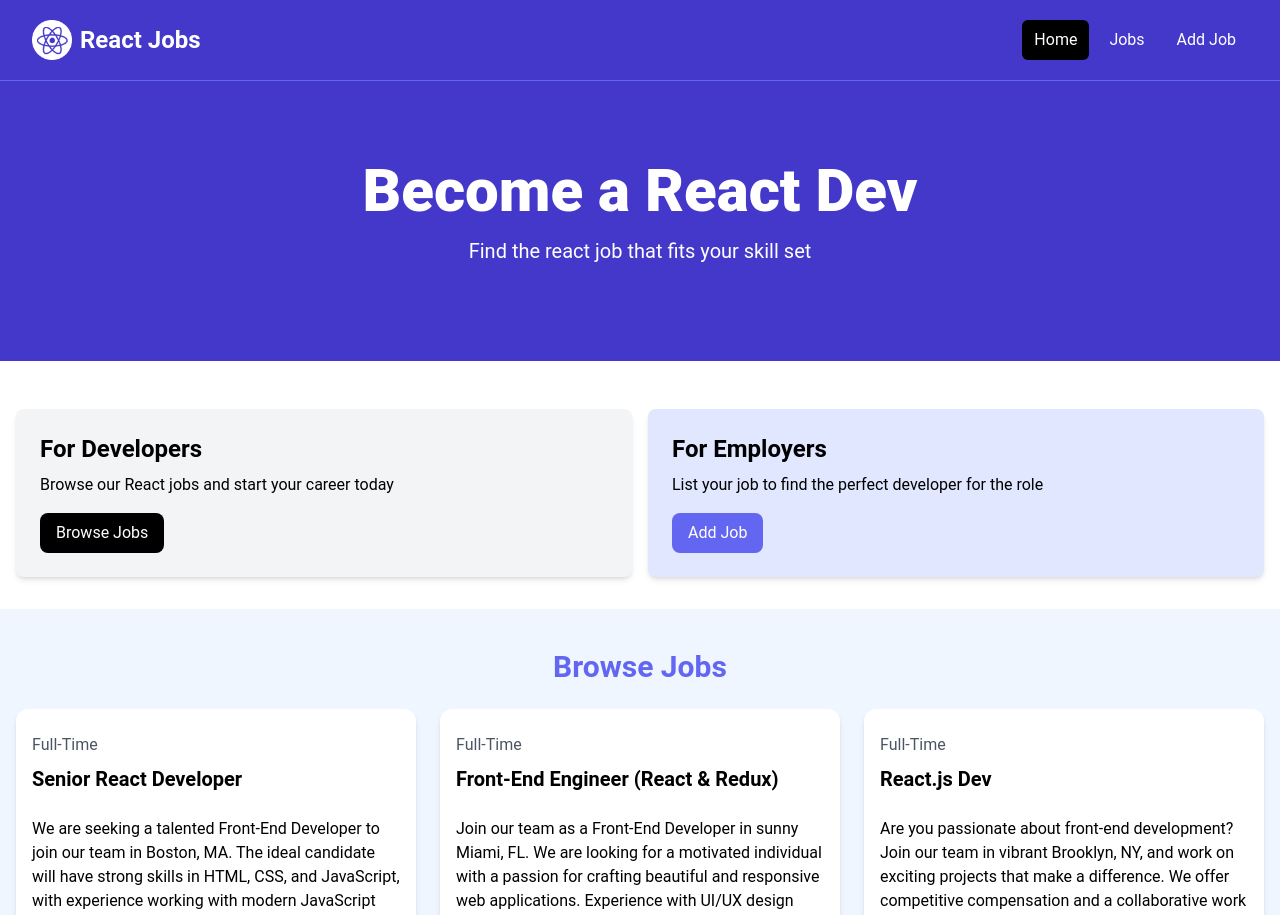
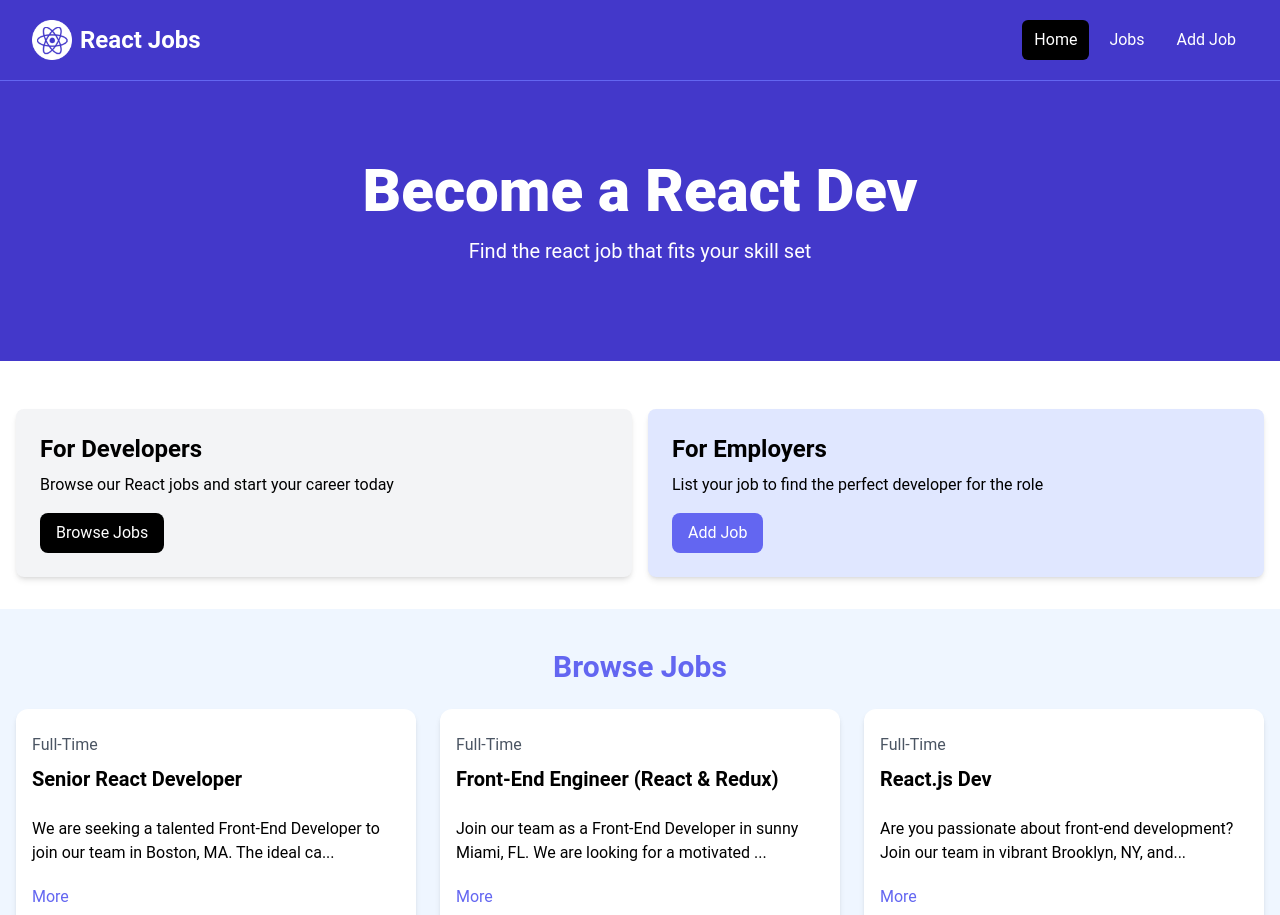
Before and after one commit to ShreyaR13/react-job-app, a React (Vite) app: page / in a window 1280 px wide. Shown: the top 915 px of the page. Built offline with nearby package versions, Linux system fonts and the light colour scheme.

Commit message:
add useState to display description length

```diff
--- a/src/components/JobListing.jsx
+++ b/src/components/JobListing.jsx
@@ -1,6 +1,17 @@
 import React from 'react'
+import { useState } from 'react'
 
 const JobListing = ({ job }) => {
+
+    // const [nameofthestate, nameofthefunction] = useState(defaultvalue)
+    const [showFullDescription, setshowFullDescription] = useState(false);
+
+    let description = job.description;
+
+    if (!showFullDescription) {
+        description = description.substring(0, 90) + '...';
+    }
+
     return (
         <div className="bg-white rounded-xl shadow-md relative">
             <div className="p-4">
@@ -10,8 +21,10 @@
                 </div>
 
                 <div className="mb-5">
-                    {job.description}
+                    {description}
                 </div>
+
+                <button onClick={() => setshowFullDescription((prevState) => !prevState)} className="text-indigo-500 mb-5 hover:text-indigo-600">{showFullDescription ? 'Less' : 'More'}</button>
 
                 <h3 className="text-indigo-500 mb-2">{job.salary} / Year</h3>
 
```
